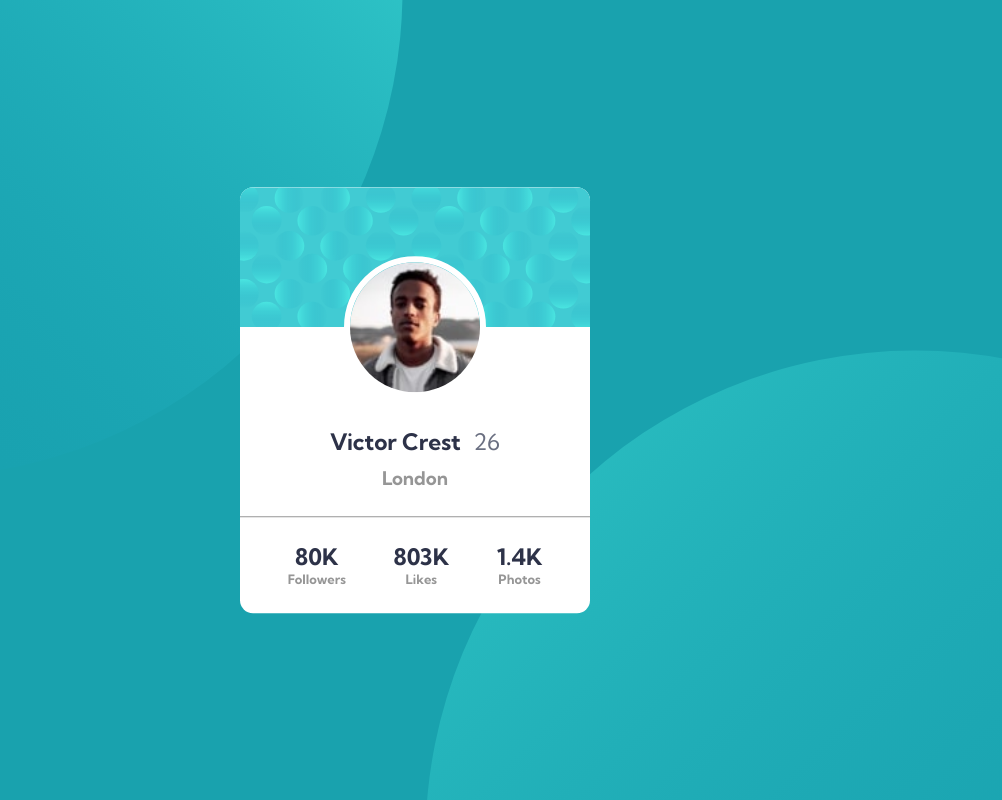
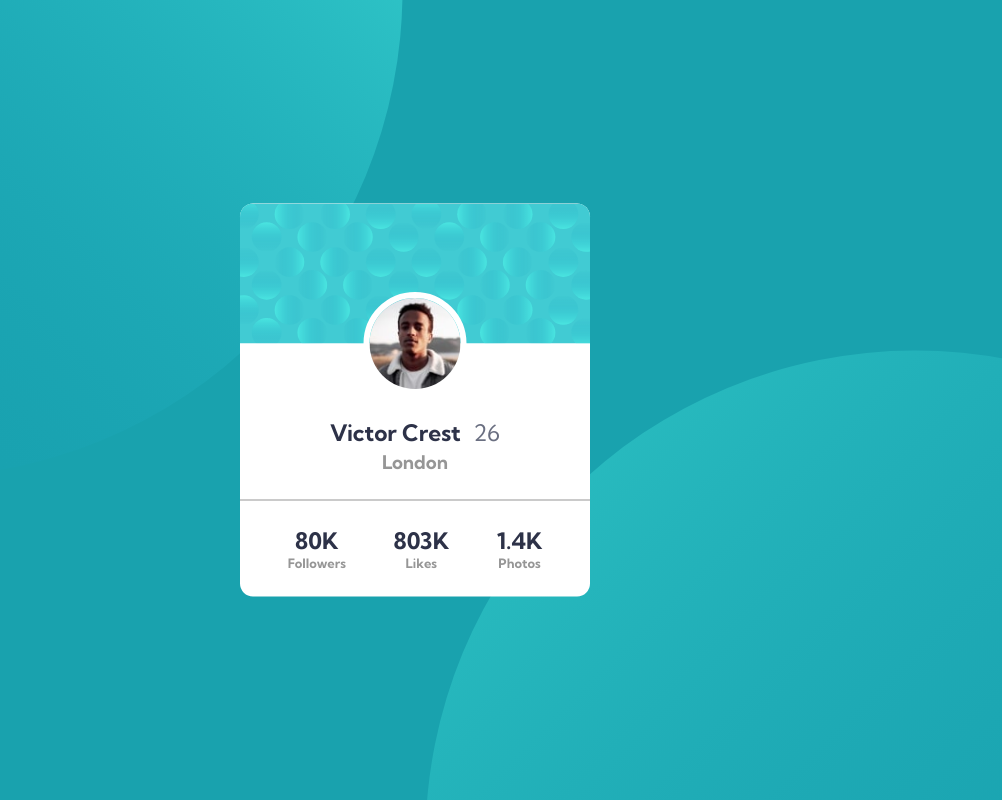
Before and after one commit to rohan-b-84/Profile-Card-Landing-Page-using-CSS, a plain HTML site: page index.html in a window 1280 px wide. Shown: the whole page, without its empty margins (225-1227 px from the left). Drawn offline with Linux system fonts and the light colour scheme.

Commit message:
Add files via upload

```diff
--- a/index.html
+++ b/index.html
@@ -16,7 +16,7 @@
     <div class="mid-box">
       <div><img src="./images/image-victor.jpg" alt="profile-pic"></div>
       <div>
-        <p>Victor Crest</p>
+        <h1>Victor Crest</h1>
         <p>26</p>
       </div>
       <div>
--- a/style.css
+++ b/style.css
@@ -48,12 +48,12 @@ img {
 }
 .mid-box {
     position: relative;
-    padding: 6rem 0 3rem 0;
+    padding: 4rem 0 3rem 0;
     border-bottom: 1px solid var(--dark-gray);
 }
 .mid-box div:nth-of-type(1) {
     border: 0.5rem solid white;
-    width: 10rem;
+    width: 7rem;
     height: fit-content;
     display: flex;
     border-radius: 50%;
@@ -70,14 +70,15 @@ img {
     display: flex;
     justify-content: center;
     align-items: baseline;
+    margin-bottom: -1.5rem;
 }
-.mid-box div:nth-of-type(2) p:first-of-type {
+.mid-box div:nth-of-type(2) h1 {
     font-weight: 700;
     margin-right: 1rem;
     font-size: 1.75rem;
     color: var(--very-dark-desaturated-blue);
 }
-.mid-box div:nth-of-type(2) p:last-of-type {
+.mid-box div:nth-of-type(2) p {
     font-size: 1.75rem;
     font-weight: 400;
     color: var(--dark-grayish-blue);
```
